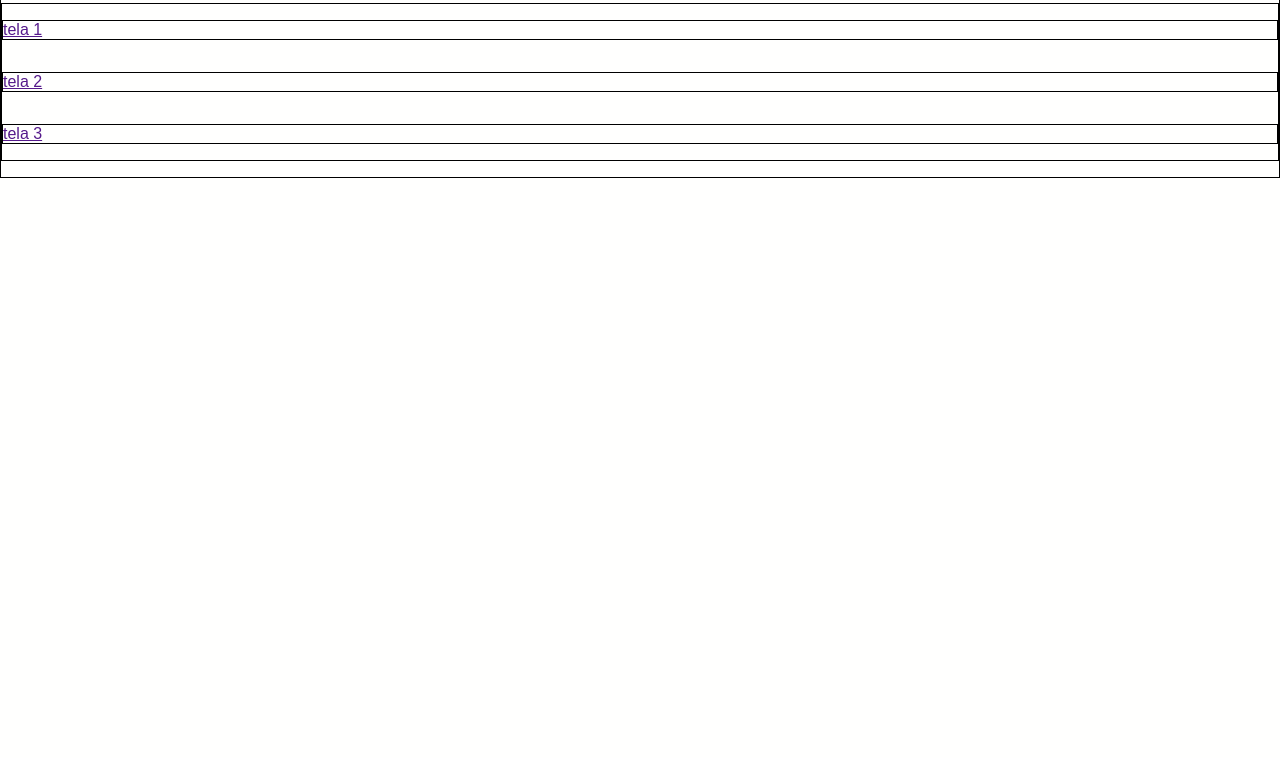
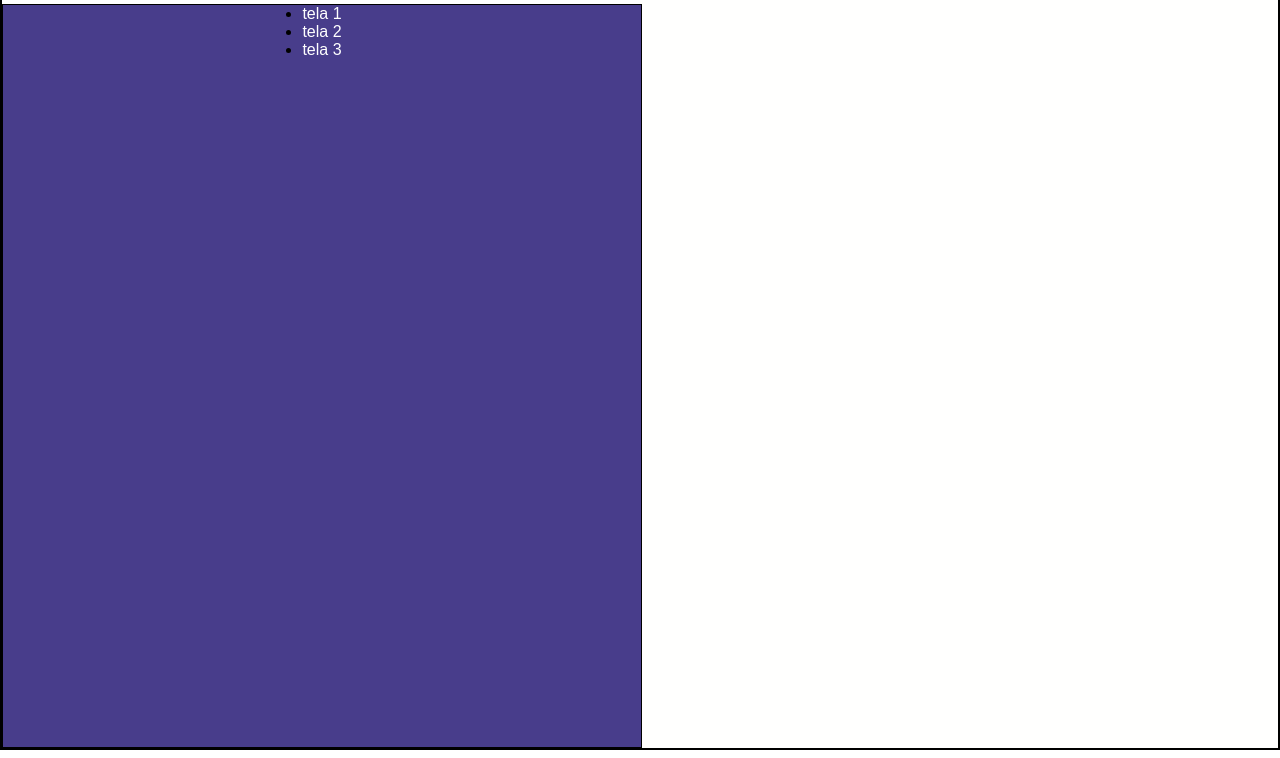
Before and after one commit to ifpi-picos/acompi, a plain HTML site: page menuTeste.html in a window 1280 px wide. Shown: the part 42-800 px from the top of the page. Drawn offline with Linux system fonts and the light colour scheme.

Commit message:
alterações no menu

```diff
--- a/css/estilo.css
+++ b/css/estilo.css
@@ -252,21 +252,28 @@
     /* inicio menu */
 
     .opcao{
-        border: 1px solid black;
+        color: white;
+        text-decoration: none;
     }
     nav{
         border: 1px solid black;
     }
-    ul{
+    .listaNavegacao{
         border: 1px solid black;
         display: flex;
         flex-direction: column;
+        height: 92.999vh;
+        width: 50vw;
+        background-color: darkslateblue;
+        align-items: center;
         padding: 0;
+        align-content: space-between;
+        margin-bottom: 0;
     }
-    /*header{
+    header{
         border: 1px solid black;
     }
-    */
+
     /* fim menu */
 
 
--- a/menuTeste.html
+++ b/menuTeste.html
@@ -11,12 +11,13 @@
     <header>
         <nav>
             <img src="img\menu-hambuger.svg" class="menuBotao">
-            <ul class="menu">
-                <a href=""><p class="opcao">tela 1</p></a>
-                <a href=""><p class="opcao">tela 2</p></a>
-                <a href=""><p class="opcao">tela 3</p></a>
+            <ul class="listaNavegacao">
+                <li><a href="" class="opcao">tela 1</a></li>
+                <li><a href="" class="opcao">tela 2</a></li>
+                <li><a href="" class="opcao">tela 3</a></li>
             </ul>
         </nav>
     </header>
+    <script src="JavaScript\menu.js"></script>
 </body>
 </html>
```
